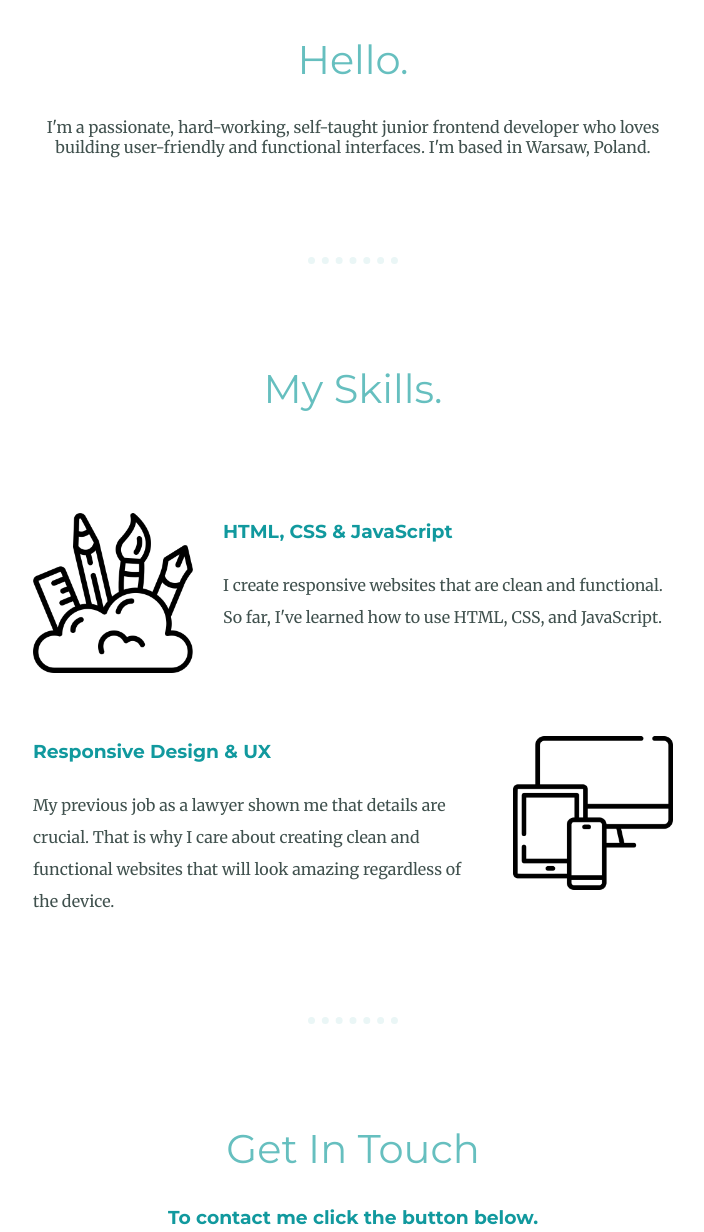
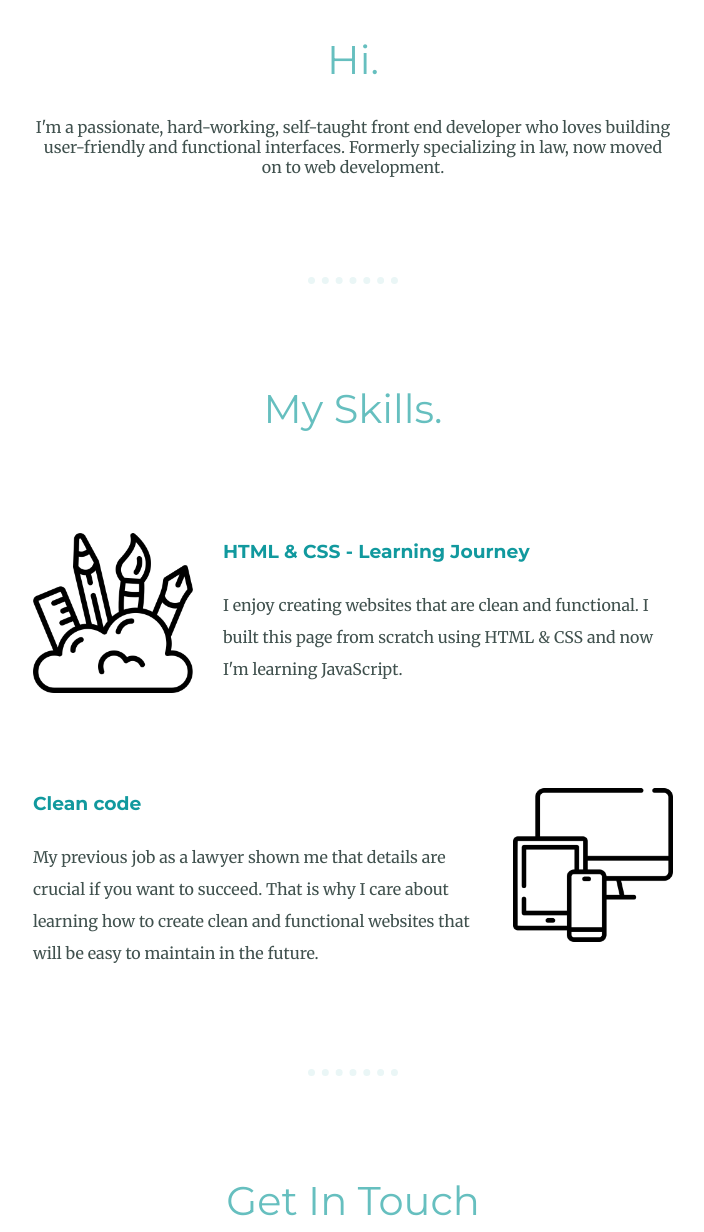
Before and after one commit to dominikarycerz/5-CSS-My-site, a plain HTML site: page index.html in a window 1280 px wide. Shown: the part 989-2221 px from the top of the page, without its empty margins (287-991 px from the left). Drawn offline with Linux system fonts and the light colour scheme.

Commit message:
Grammar correction

```diff
--- a/index.html
+++ b/index.html
@@ -16,7 +16,7 @@
 <body>
   <div class="top-container">
     <img class="top-cloud" src="images/cloud.png" alt="cloud-img">
-    <h1>I'm Dominika.</h1>
+    <h1>Hello, I'm Dominika.</h1>
     <h2>a <span class="pro">pro</span>grammer</h2>
     <img class="bottom-cloud" src="images/cloud.png" alt="cloud-img">
     <img src="images/mountain.png" alt="mountain-img">
@@ -24,8 +24,8 @@
   <div class="middle-container">
     <div class="profile">
       <img class="profile-img" src="images/profile-pic.png" alt="profile-img">
-      <h2>Hello.</h2>
-      <p class="intro">I'm a passionate, hard-working, self-taught junior frontend developer who loves building user-friendly and functional interfaces. I'm based in Warsaw, Poland.</p>
+      <h2>Hi.</h2>
+      <p class="intro">I'm a passionate, hard-working, self-taught front end developer who loves building user-friendly and functional interfaces. Formerly specializing in law, now moved on to web development.</p>
     </div>
     <hr>
     <div class="skills">
@@ -34,21 +34,22 @@
       <div class="skill-row">
         <!-- <div>Icons made by <a href="https://www.flaticon.com/authors/smashicons" title="Smashicons">Smashicons</a> from <a href="https://www.flaticon.com/" title="Flaticon">www.flaticon.com</a></div> -->
         <img class="skill-icon-1" src="images/creativity.png" alt="design-icon">
-        <h3>HTML, CSS & JavaScript</h3>
-        <p>I create responsive websites that are clean and functional. So far, I've learned how to use HTML, CSS, and JavaScript.</p>
+        <h3>HTML & CSS - Learning Journey</h3>
+        <p>I enjoy creating websites that are clean and functional. I built this page from scratch using HTML & CSS and now I'm learning JavaScript.</p>
       </div>
       <div class="skill-row">
         <!-- <div>Icons made by <a href="https://www.freepik.com" title="Freepik">Freepik</a> from <a href="https://www.flaticon.com/" title="Flaticon">www.flaticon.com</a></div> -->
         <img class="skill-icon-2" src="images/multiscreen.png" alt="responsive-design-icon">
-        <h3>Responsive Design & UX</h3>
-        <p>My previous job as a lawyer shown me that details are crucial. That is why I care about creating clean and functional websites that will look amazing regardless of the device.</p>
+        <h3>Clean code</h3>
+        <p>My previous job as a lawyer shown me that details are crucial if you want to succeed. That is why I care about learning how to create clean and functional websites that will be easy to maintain in the future.</p>
       </div>
     </div>
     <hr>
     <div class="contact-me">
       <!-- Contact data -->
       <h2>Get In Touch</h2>
-      <h3>To contact me click the button below.</h3>
+      <h3>if you'd like to hire me or just chat about coding 💛</h3>
+      <p>Click the button below to send me an e-mail</p>
       <a class="BUTTON_DMS" href="mailto:dominikarycerz@hotmail.com">CONTACT ME</a>
     </div>
   </div>
```
